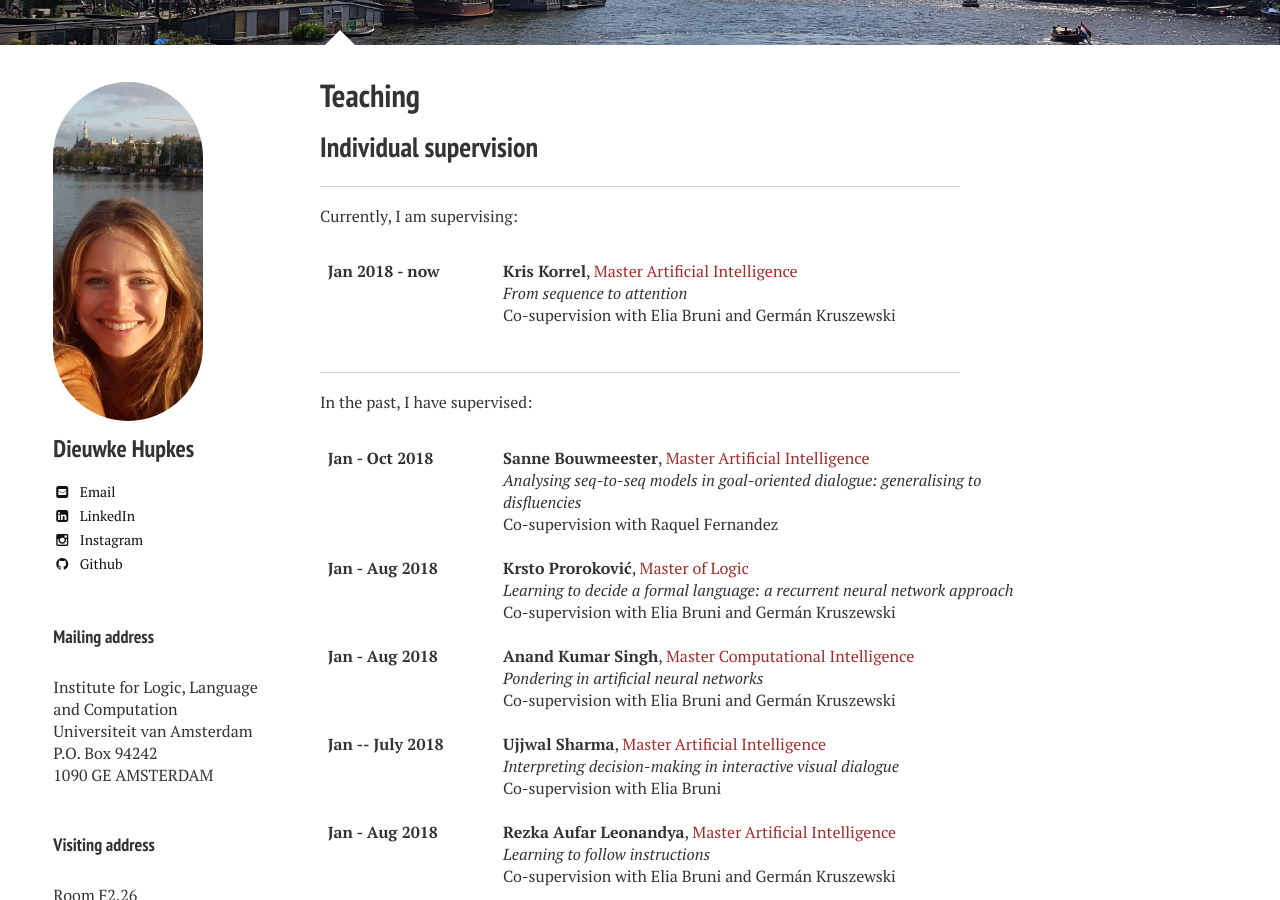
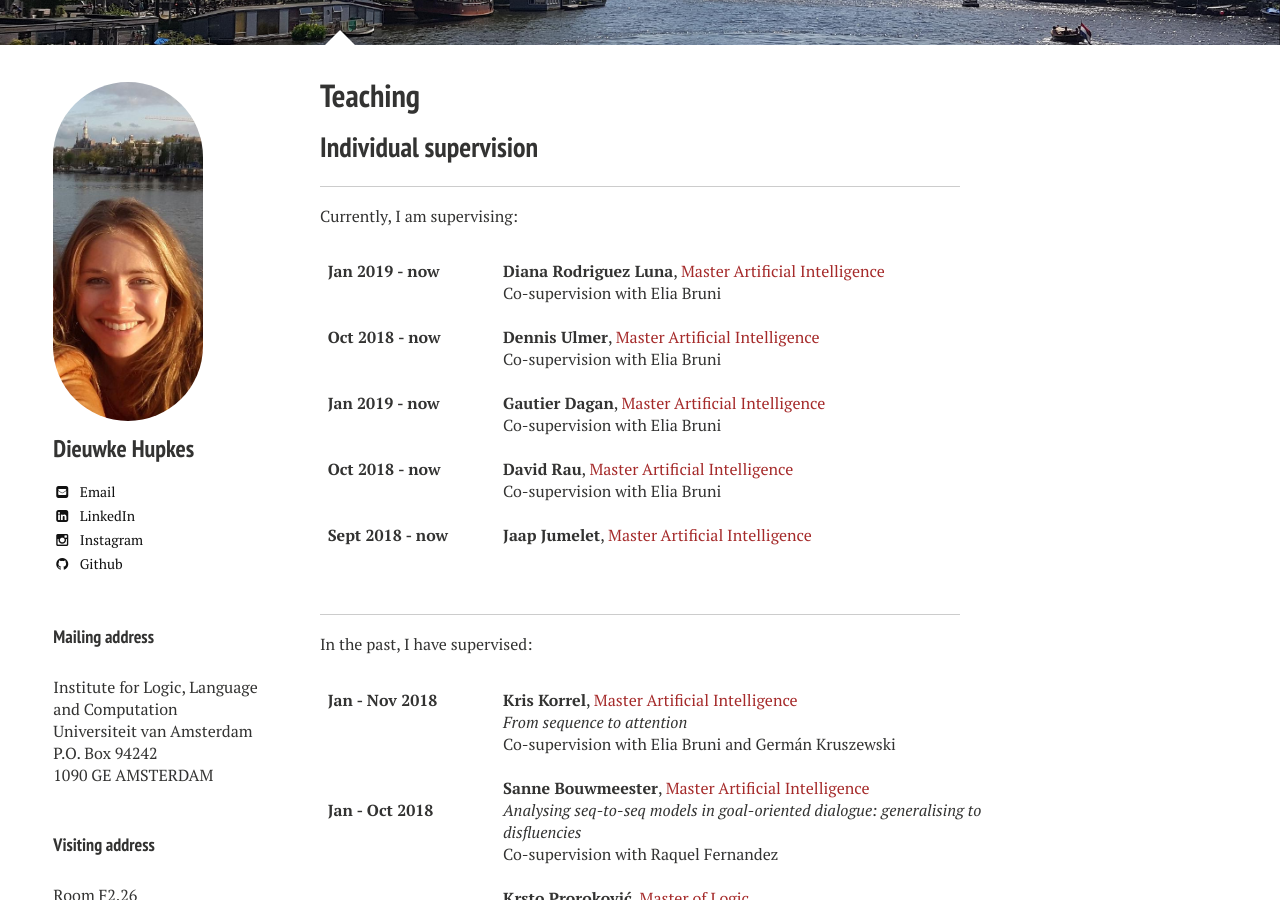
Before and after one commit to dieuwkehupkes/dieuwkehupkes.github.io, a Jekyll site: the page built from teaching.md, in a window 1280 px wide and 900 px high, scrolled down 342 px. Built offline with Jekyll 4.4.1, drawn with Linux system fonts in a browser that asks for light colours; nearby versions of some CDN libraries.

Commit message:
Update teaching

```diff
--- a/teaching.md
+++ b/teaching.md
@@ -49,14 +49,32 @@ Currently, I am supervising:
 <div id="columns">
     <div class="date column">
         <b>
-        Jan 2018 - now
-        <br><br>
+        Jan 2019 - now
+        <br><br><br>
+        Oct 2018 - now
+        <br><br><br>
+        Jan 2019 - now
+        <br><br><br>
+        Oct 2018 - now
+        <br><br><br>
+        Sept 2018 - now
+        <br><br><br>
         </b>
     </div>
     <div class="description column">
-        <b>Kris Korrel</b>, <font color="brown">Master Artificial Intelligence</font>
-        <br><i> From sequence to attention</i>
-        <br> Co-supervision with Elia Bruni and Germ&#x00E1;n Kruszewski
+        <b>Diana Rodriguez Luna</b>, <font color="brown">Master Artificial Intelligence</font>
+        <br> Co-supervision with Elia Bruni
+        <br><br>
+        <b>Dennis Ulmer</b>, <font color="brown">Master Artificial Intelligence</font>
+        <br> Co-supervision with Elia Bruni
+        <br><br>
+        <b>Gautier Dagan</b>, <font color="brown">Master Artificial Intelligence</font>
+        <br> Co-supervision with Elia Bruni
+        <br><br>
+        <b>David Rau</b>, <font color="brown">Master Artificial Intelligence</font>
+        <br> Co-supervision with Elia Bruni
+        <br><br>
+        <b>Jaap Jumelet</b>, <font color="brown">Master Artificial Intelligence</font>
         <br><br>
 
     </div>
@@ -68,6 +86,8 @@ In the past, I have supervised:
 <div id="columns">
     <div class="date column">
         <b>
+        Jan - Nov 2018
+        <br><br><br><br><br>
         Jan - Oct 2018
         <br><br><br><br><br>
         Jan - Aug 2018
@@ -83,6 +103,10 @@ In the past, I have supervised:
         </b>
     </div>
     <div class="description column">
+        <b>Kris Korrel</b>, <font color="brown">Master Artificial Intelligence</font>
+        <br><i> From sequence to attention</i>
+        <br> Co-supervision with Elia Bruni and Germ&#x00E1;n Kruszewski
+        <br><br>
         <b>Sanne Bouwmeester</b>, <font color="brown">Master Artificial Intelligence</font>
         <br> <i>Analysing seq-to-seq models in goal-oriented dialogue:
         generalising to disfluencies</i>
```
